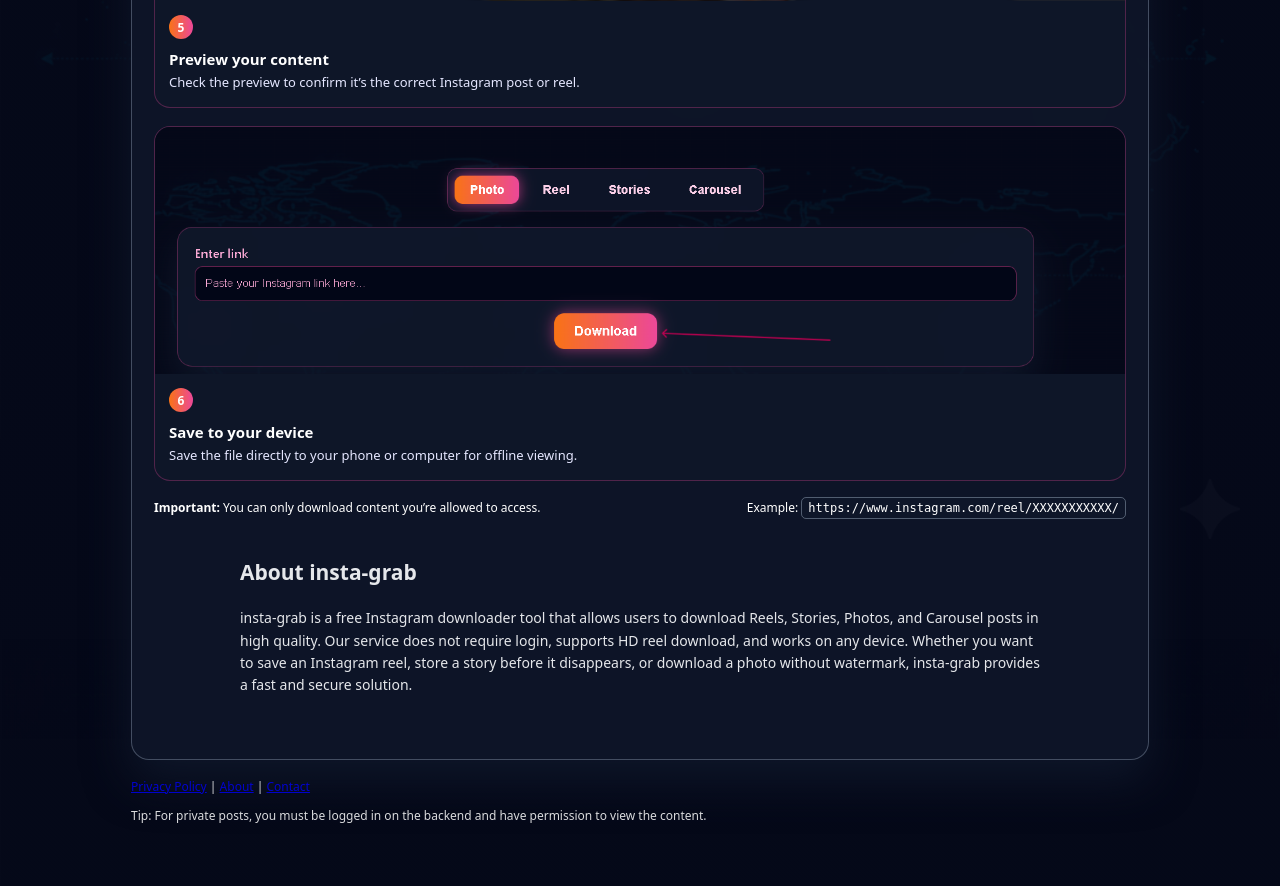
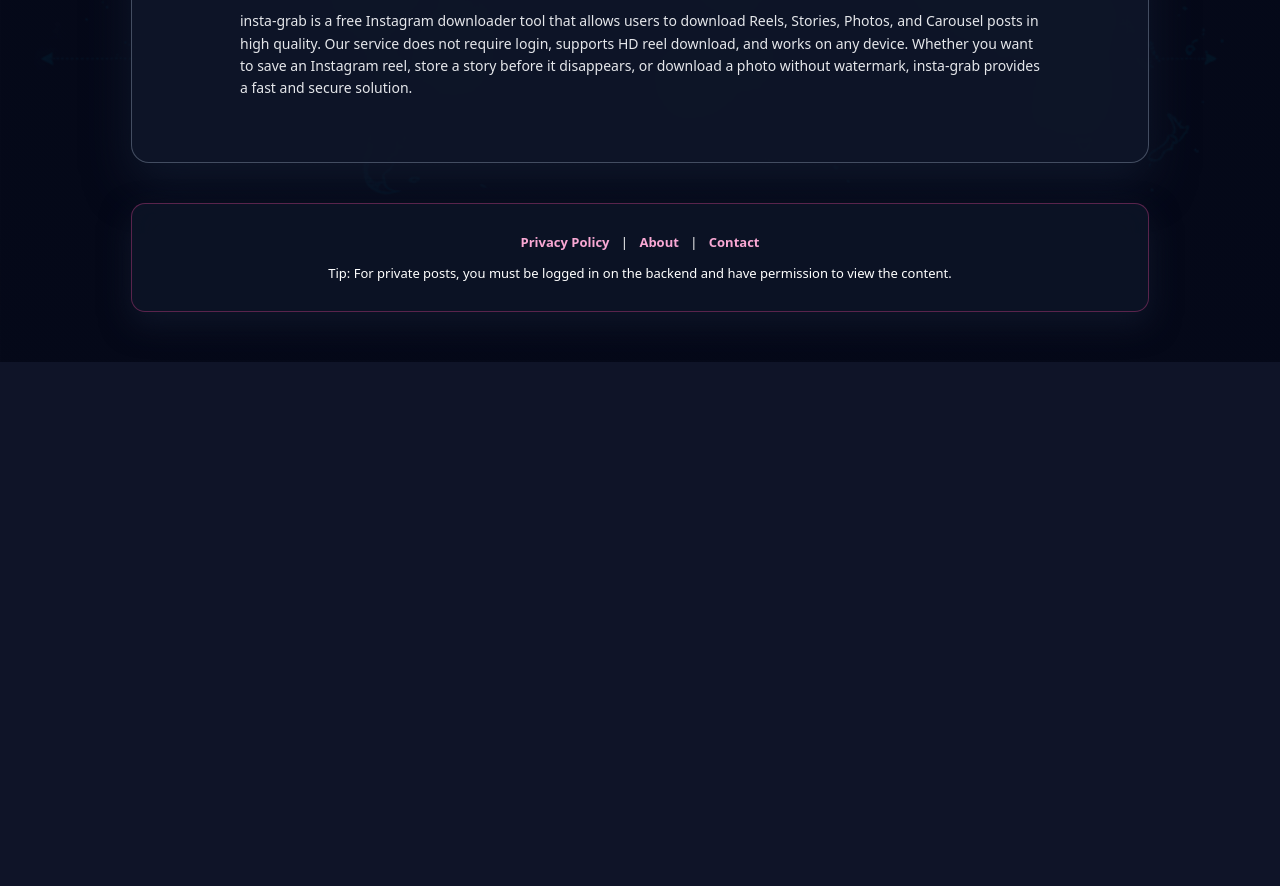
Before and after one commit to devilyuvraj11/Instagrab, a Flask app: page / in a window 1280 px wide. Shown: the part 3261-4147 px from the top of the page. After the commit the page ends 3623 px from the top, so only its background shows below. Run offline with Flask 3, Linux system fonts and the light colour scheme.

Commit message:
Update styles.css

```diff
--- a/static/styles.css
+++ b/static/styles.css
@@ -83,6 +83,8 @@
   backdrop-filter: blur(12px);
   border: 1px solid rgba(236, 72, 153, 0.3);
 }
+
+
 
 .tab {
   padding: 8px 18px;
@@ -190,6 +192,10 @@
   display: flex;
   flex-direction: column;
   align-items: center;   /* center the preview box */
+}
+
+.preview[hidden] {
+  display: none !important;
 }
 
 .preview h3 {
@@ -314,11 +320,61 @@
   border: 1px solid rgba(148, 163, 184, 0.5);
 }
 
+/* --------- FOOTER --------- */
 .hint {
-  margin-top: 18px;
-  font-size: 12px;
-  opacity: 0.85;
+  margin-top: 40px;
+  padding: 16px 12px;
+  text-align: center;
+  font-size: 13px;
+  border-radius: 14px;
+  background: rgba(15, 23, 42, 0.7);
+  backdrop-filter: blur(12px);
+  border: 1px solid rgba(236, 72, 153, 0.35);
+  box-shadow: 0 12px 30px rgba(15, 23, 42, 0.9);
 }
+
+/* links */
+.hint a {
+  color: #f9a8d4;
+  text-decoration: none;
+  font-weight: 600;
+  margin: 0 8px;
+  position: relative;
+  transition: color 0.25s ease;
+}
+
+/* underline animation */
+.hint a::after {
+  content: "";
+  position: absolute;
+  left: 0;
+  bottom: -3px;
+  width: 0;
+  height: 2px;
+  background: linear-gradient(90deg, #f97316, #ec4899);
+  transition: width 0.25s ease;
+}
+
+.hint a:hover {
+  color: #ffffff;
+}
+
+.hint a:hover::after {
+  width: 100%;
+}
+
+/* remove | separator on mobile */
+@media (max-width: 520px) {
+  .hint {
+    display: flex;
+    flex-direction: column;
+    gap: 10px;
+  }
+  .hint a {
+    margin: 0;
+  }
+}
+
 
 /* --------- RESPONSIVE --------- */
 @media (max-width: 640px) {
```
